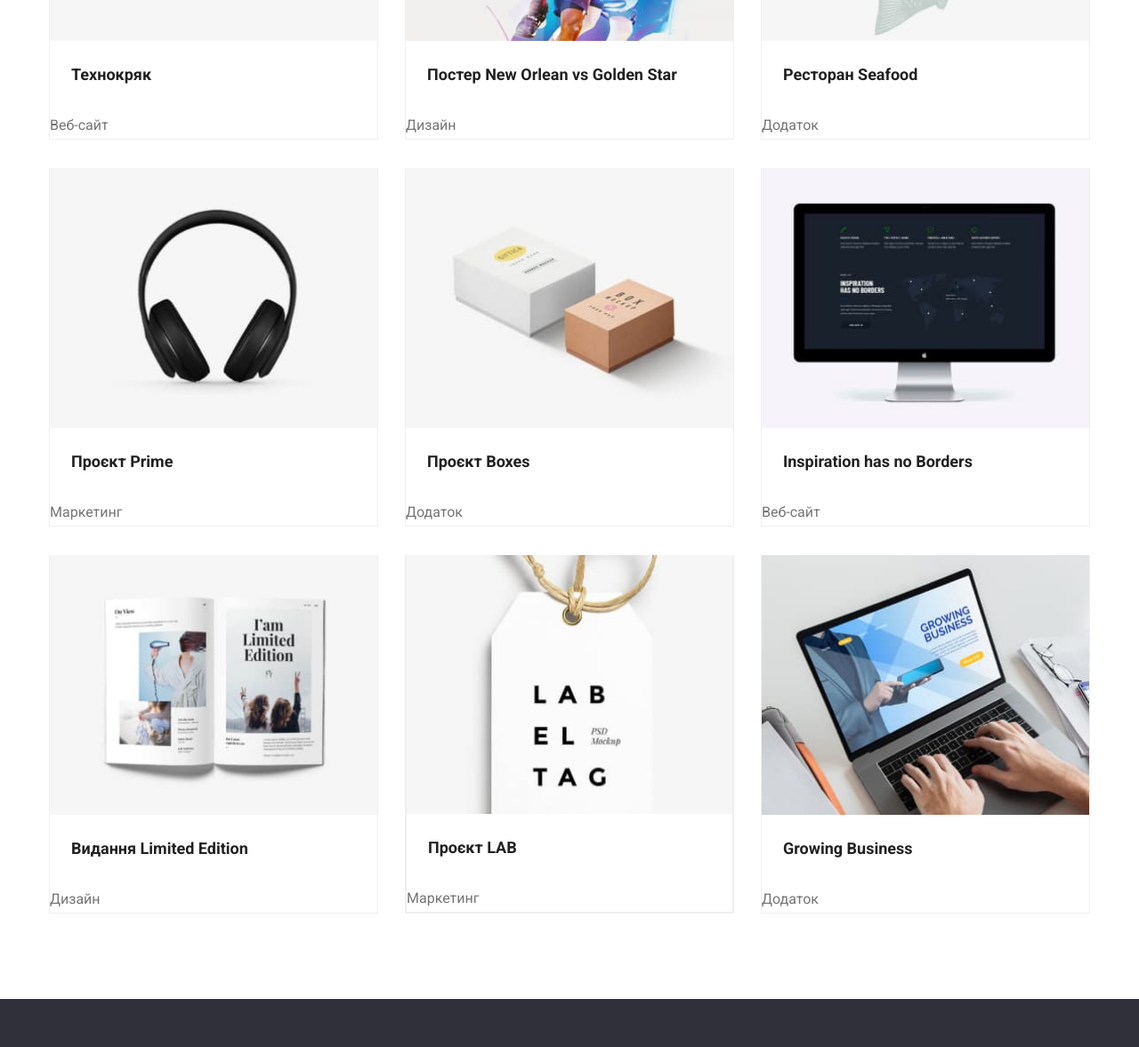
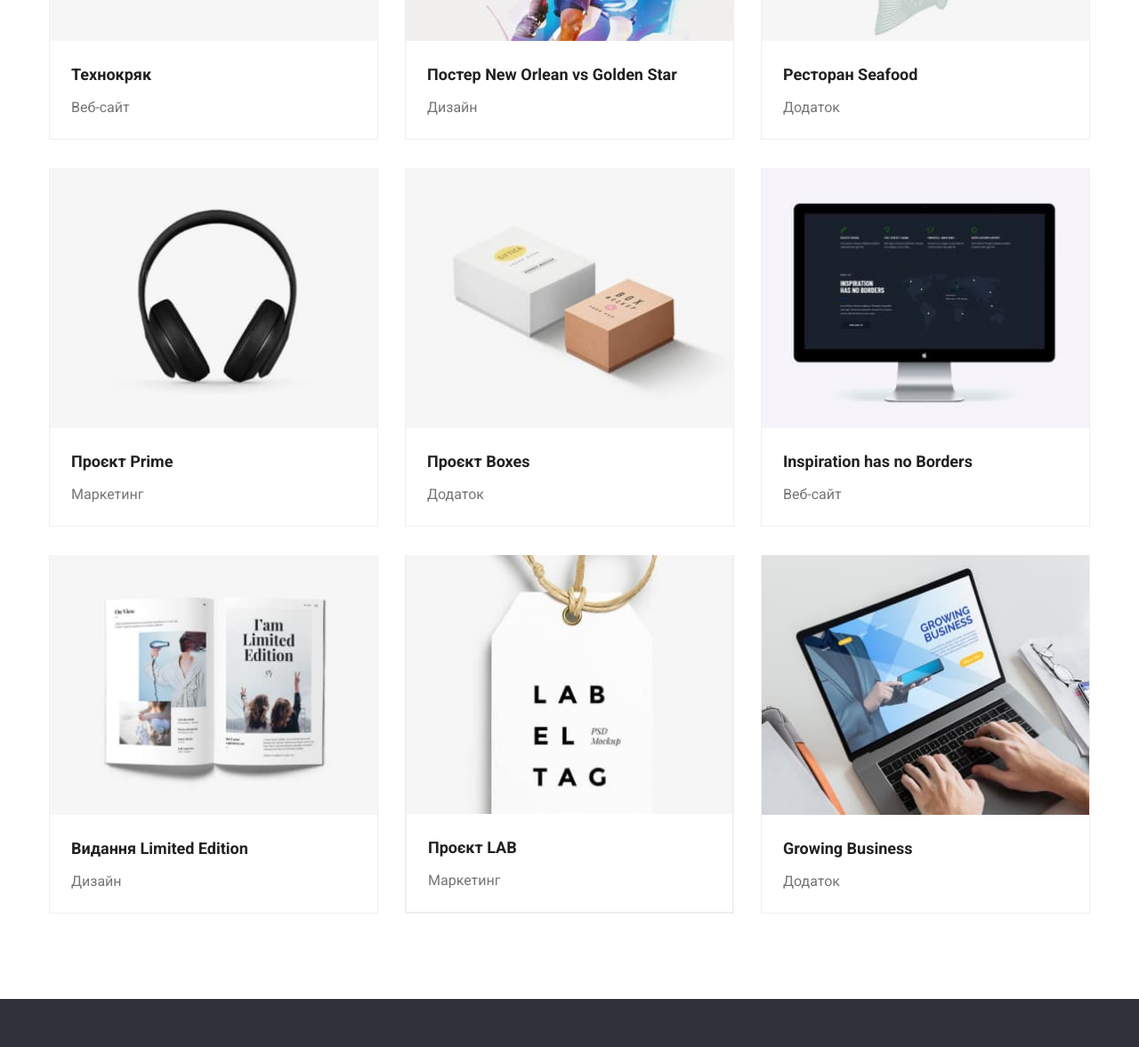
Before and after one commit to ChernyshenkoI/goit-markup-hw-03, a plain HTML site: page portfolio.html in a window 1280 px wide. Shown: the part 510-1687 px from the top of the page at 89% size. Drawn offline with Linux system fonts and the light colour scheme.

Commit message:
chanded sizing

```diff
--- a/css/styles.css
+++ b/css/styles.css
@@ -345,10 +345,12 @@ padding-top: 94px;
 padding-bottom: 94px;
 }
 .examples{
-
 border-left: var(--border-color);
 border-bottom: var(--border-color);
 border-right: var(--border-color);
+padding: 20px 24px;
+text-align: left;
+
 }
 img{
     display: block;
@@ -398,9 +400,8 @@ img{
     font-size: 18px;
     line-height: 2;
     color: inherit;
+    color: var(--text-color);
     text-align: left;
-    color: var(--text-color);
-    padding: 20px 24px;
 }
 
 .port-card-list{
--- a/portfolio.html
+++ b/portfolio.html
@@ -54,8 +54,8 @@
 
 
         <ul class="list port-card-list">
+
           <li class="port-card">
-            <a class="link" href="#">
               <div class="examples-content">
               <img
                 src="./images/portfolio/project1.jpg"
@@ -63,13 +63,12 @@
                 width="370"/>
                 <div class="examples">
               <h2 class="port-subtitle">Технокряк</h2>
-              <p class="port-text">Веб-сайт</p></a>
+              <p class="port-text">Веб-сайт</p>
              </div>
              </div>
           </li>
 
           <li class="port-card">
-            <a class="link" href="#">
               <div class="examples-content">
               <img
                 src="./images/portfolio/project2.jpg"
@@ -77,12 +76,12 @@
                 width="370"/>
                 <div class="examples">
               <h2 class="port-subtitle">Постер <span lang="en">New Orlean vs Golden Star</span></h2>
-              <p class="port-text">Дизайн</p></a>
+              <p class="port-text">Дизайн</p>
              </div>
              </div>
           </li>
+
           <li class="port-card">
-            <a class="link" href="#">
               <div class="examples-content">
               <img
                 src="./images/portfolio/project3.jpg"
@@ -90,13 +89,12 @@
                 width="370"/>
                 <div class="examples">
               <h2 class="port-subtitle">Ресторан <span lang="en">Seafood</span></h2>
-              <p class="port-text">Додаток</p></a>
+              <p class="port-text">Додаток</p>
               </div>
               </div>
           </li>
 
           <li class="port-card">
-            <a class="link" href="#">
               <div class="examples-content">
               <img
                 src="./images/portfolio/project4.jpg"
@@ -104,13 +102,12 @@
                 width="370"/>
                 <div class="examples">
               <h2 class="port-subtitle">Проєкт <span lang="en">Prime</span></h2>
-              <p class="port-text">Маркетинг</p></a>
+              <p class="port-text">Маркетинг</p>
               </div>
               </div>
           </li>
 
           <li class="port-card">
-            <a class="link" href="#">
               <div class="examples-content">
               <img
                 src="./images/portfolio/project5.jpg"
@@ -118,13 +115,12 @@
                 width="370"/>
                 <div class="examples">
               <h2 class="port-subtitle">Проєкт <span lang="en">Boxes</span></h2>
-              <p class="port-text">Додаток</p></a>
+              <p class="port-text">Додаток</p>
               </div>
               </div>
           </li>
 
           <li class="port-card">
-            <a class="link" href="#">
               <div class="examples-content">
               <img
                 src="./images/portfolio/project6.jpg"
@@ -132,13 +128,12 @@
                 width="370"/>
                 <div class="examples">
               <h2 class="port-subtitle"><span lang="en">Inspiration has no Borders</span></h2>
-              <p class="port-text">Веб-сайт</p></a>
+              <p class="port-text">Веб-сайт</p>
               </div>
               </div>
           </li>
 
           <li class="port-card">
-            <a class="link" href="#">
               <div class="examples-content">
               <img
                 src="./images/portfolio/project7.jpg"
@@ -146,13 +141,12 @@
                 width="370"/>
                 <div class="examples">
               <h2 class="port-subtitle">Видання <span lang="en">Limited Edition</span></h2>
-              <p class="port-text">Дизайн</p></a>
+              <p class="port-text">Дизайн</p>
               </div>
               </div>
           </li>
 
           <li class="port-card">
-            <a class="link" href="#">
               <div class="examples-content">
               <div class="examples-content">
               <img
@@ -161,14 +155,13 @@
                 width="370"/>
                 <div class="examples">
               <h2 class="port-subtitle">Проєкт LAB</h2>
-              <p class="port-text">Маркетинг</p></a>
+              <p class="port-text">Маркетинг</p>
               </div>
               </div>
               </div>
           </li>
 
           <li class="port-card">
-            <a class="link" href="#">
               <div class="examples-content">
               <img
                 src="./images/portfolio/project9.jpg"
@@ -176,7 +169,7 @@
                 width="370"/>
                 <div class="examples">
               <h2 class="port-subtitle"><span lang="en">Growing Business</span></h2>
-              <p class="port-text">Додаток</p></a>
+              <p class="port-text">Додаток</p>
               </div>
               </div>
           </li>
@@ -195,31 +188,30 @@
         </a>
         <address>
           <ul class="list">
+
             <li  class="footer-adress-top">
-              <a
-                class="link footer-adress"
+              <a class="link footer-adress"
                 href="https://goo.gl/maps/jJck5WTrnHUXHv1q9"
                 target="_blank"
-                rel="noopener noreferrer"
-              >
-                м. Київ, пр-т Лесі Українки, 26
-              </a>
-            </li class="footer-adress-top">
-            <li>
+                rel="noopener noreferrer">
+                м. Київ, пр-т Лесі Українки, 26 </a>
+            </li >
+
+            <li class="footer-adress-top" >
               <a class="link footer-contact" href="mailto:info@example.com"
-                >info@example.com</a
-              >
-            </li>
+                >info@example.com</a>
+            </li >
+
             <li class="footer-adress-top">
               <a class="link footer-contact" href="tel:+380991111111"
-                >+38 099 111 11 11</a >
+                >+38 099 111 11 11</a>
             </li>
+
           </ul>
         </address>
       </div>
       </div>
     </footer>
 
-
   </body>
 </html>
```
